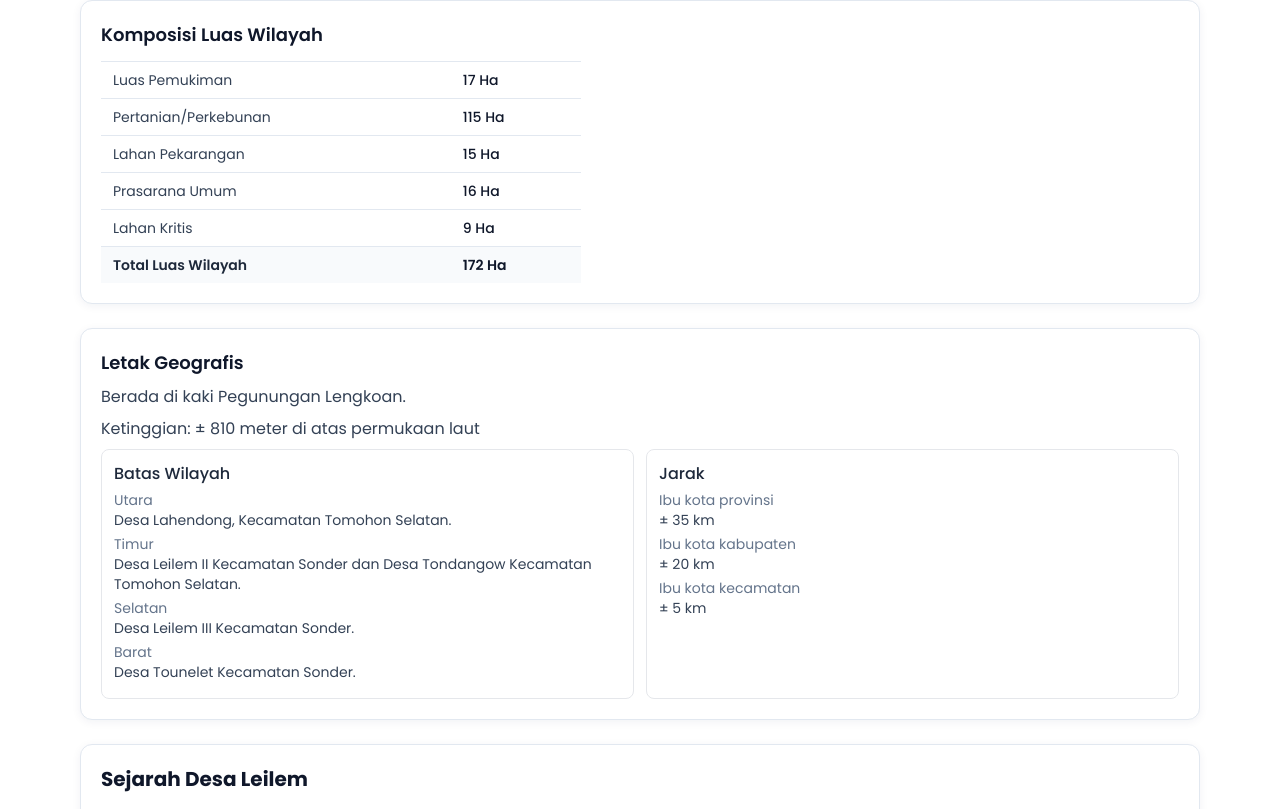
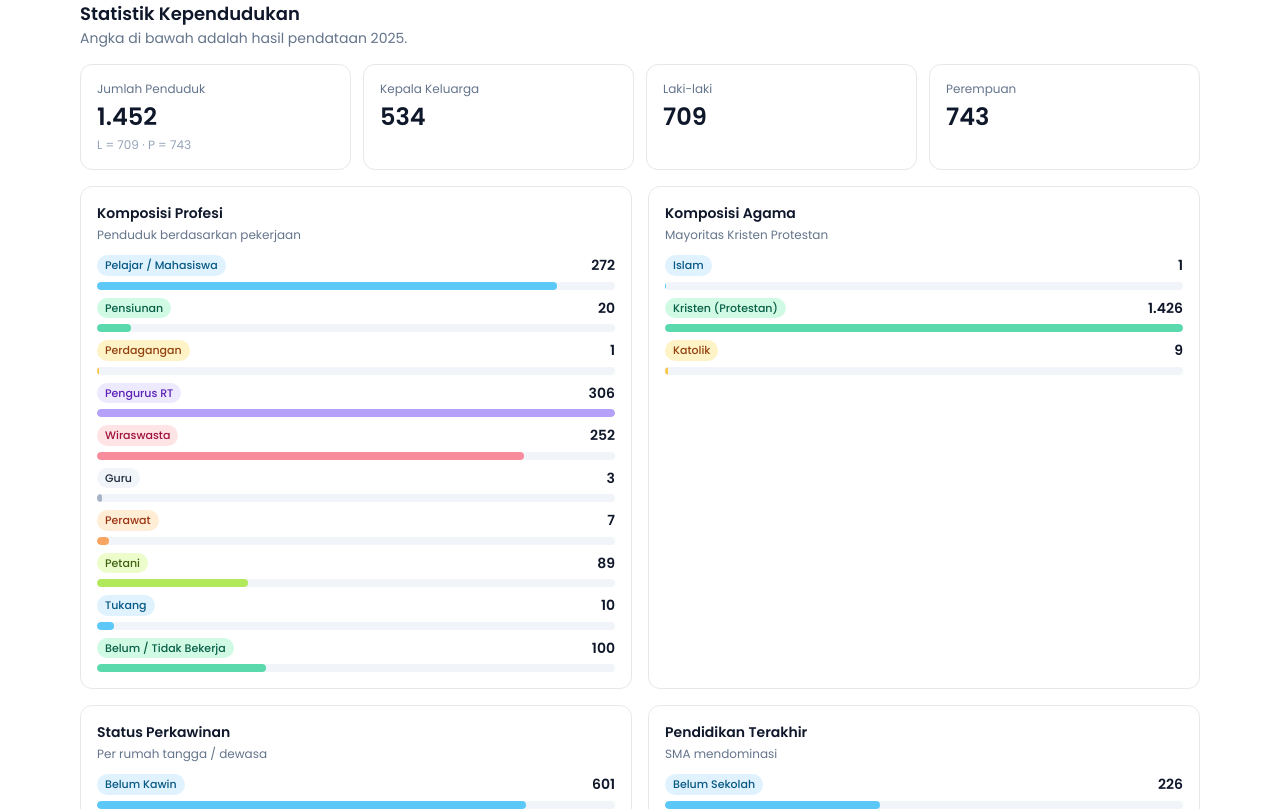
Before and after one commit to Yindraa/website_kkt, a Next.js app: page /profil in a window 1280 px wide. Shown: the part 1791-2600 px from the top of the page. Built offline with nearby package versions, Linux system fonts and the light colour scheme.

Commit message:
update data profil

```diff
--- a/src/data/profil.ts
+++ b/src/data/profil.ts
@@ -20,10 +20,11 @@ export const misi: string[] = [
  *  ======================= */
 export const demografi = {
   penduduk: {
+    // dari data kamu
+    total: 1452,
+    kk: 534,
     laki: 709,
     perempuan: 743,
-    total: 1452,
-    kk: 534,
   },
   dusunJaga: 6,
   luasWilayahHa: 172,
@@ -33,6 +34,48 @@ export const demografi = {
     { label: "Lahan Pekarangan", value: "15 Ha" },
     { label: "Prasarana Umum", value: "16 Ha" },
     { label: "Lahan Kritis", value: "9 Ha" },
+  ],
+
+  // ====== tambahan baru (hardcode) ======
+  // 2. Profesi
+  pekerjaan: [
+    { label: "Pelajar / Mahasiswa", value: 272 },
+    { label: "Pensiunan", value: 20 },
+    { label: "Perdagangan", value: 1 },
+    { label: "Pengurus RT", value: 306 },
+    { label: "Wiraswasta", value: 252 },
+    { label: "Guru", value: 3 },
+    { label: "Perawat", value: 7 },
+    { label: "Petani", value: 89 },
+    { label: "Tukang", value: 10 },
+    { label: "Belum / Tidak Bekerja", value: 100 },
+  ],
+
+  // 3. Agama
+  agama: [
+    { label: "Islam", value: 1 },
+    { label: "Kristen (Protestan)", value: 1426 },
+    { label: "Katolik", value: 9 },
+  ],
+
+  // 4. Status Perkawinan
+  statusPerkawinan: [
+    { label: "Belum Kawin", value: 601 },
+    { label: "Kawin", value: 725 },
+    { label: "Cerai Hidup", value: 9 },
+    { label: "Cerai Mati", value: 101 },
+  ],
+
+  // 5. Pendidikan
+  pendidikan: [
+    { label: "Belum Sekolah", value: 226 },
+    { label: "Belum Tamat SD", value: 161 },
+    { label: "SLTP / SMP", value: 232 },
+    { label: "SMA", value: 544 },
+    { label: "D1 & D2", value: 6 },
+    { label: "D3", value: 13 },
+    { label: "S1", value: 105 },
+    { label: "S2", value: 5 },
   ],
 };
 
--- a/src/sections/profil/SectionProfil.tsx
+++ b/src/sections/profil/SectionProfil.tsx
@@ -21,6 +21,50 @@ import {
   struktur,
   heroImage,
 } from "@/data/profil";
+
+const DATA_PENDUDUK = {
+  total: 1452,
+  kk: 534,
+  laki: 709,
+  perempuan: 743,
+};
+
+const DATA_PROFESI = [
+  { label: "Pelajar / Mahasiswa", value: 272 },
+  { label: "Pensiunan", value: 20 },
+  { label: "Perdagangan", value: 1 },
+  { label: "Pengurus RT", value: 306 },
+  { label: "Wiraswasta", value: 252 },
+  { label: "Guru", value: 3 },
+  { label: "Perawat", value: 7 },
+  { label: "Petani", value: 89 },
+  { label: "Tukang", value: 10 },
+  { label: "Belum / Tidak Bekerja", value: 100 },
+];
+
+const DATA_AGAMA = [
+  { label: "Islam", value: 1 },
+  { label: "Kristen (Protestan)", value: 1426 },
+  { label: "Katolik", value: 9 },
+];
+
+const DATA_STATUS = [
+  { label: "Belum Kawin", value: 601 },
+  { label: "Kawin", value: 725 },
+  { label: "Cerai Hidup", value: 9 },
+  { label: "Cerai Mati", value: 101 },
+];
+
+const DATA_PENDIDIKAN = [
+  { label: "Belum Sekolah", value: 226 },
+  { label: "Belum Tamat SD", value: 161 },
+  { label: "SLTP / SMP", value: 232 },
+  { label: "SMA", value: 544 },
+  { label: "D1 & D2", value: 6 },
+  { label: "D3", value: 13 },
+  { label: "S1", value: 105 },
+  { label: "S2", value: 5 },
+];
 
 function LongTextPanel({
   title,
@@ -59,15 +103,98 @@ function LongTextPanel({
   );
 }
 
+const COLOR_BADGES = [
+  "bg-sky-100 text-sky-800",
+  "bg-emerald-100 text-emerald-800",
+  "bg-amber-100 text-amber-800",
+  "bg-violet-100 text-violet-800",
+  "bg-rose-100 text-rose-800",
+  "bg-slate-100 text-slate-800",
+  "bg-orange-100 text-orange-800",
+  "bg-lime-100 text-lime-800",
+];
+
+const COLOR_BARS = [
+  "bg-sky-400/80",
+  "bg-emerald-400/80",
+  "bg-amber-400/80",
+  "bg-violet-400/80",
+  "bg-rose-400/80",
+  "bg-slate-400/80",
+  "bg-orange-400/80",
+  "bg-lime-400/80",
+];
+
+function BarMetricList({
+  items,
+}: {
+  items: { label: string; value: number }[];
+}) {
+  const max = items.reduce((m, it) => (it.value > m ? it.value : m), 0) || 1;
+
+  return (
+    <div className="space-y-2">
+      {items.map((it, idx) => {
+        const ratio = (it.value / max) * 100;
+        const badgeColor = COLOR_BADGES[idx % COLOR_BADGES.length];
+        const barColor = COLOR_BARS[idx % COLOR_BARS.length];
+        return (
+          <div key={it.label} className="space-y-1.5">
+            <div className="flex items-center justify-between gap-3">
+              <span
+                className={`inline-flex items-center gap-1 rounded-full px-2 py-0.5 text-[11px] font-medium ${badgeColor}`}
+              >
+                {it.label}
+              </span>
+              <span className="text-sm font-semibold text-slate-900">
+                {it.value.toLocaleString("id-ID")}
+              </span>
+            </div>
+            <div className="h-2 rounded-full bg-slate-100 overflow-hidden">
+              <div
+                className={`h-full rounded-full ${barColor}`}
+                style={{ width: `${ratio}%` }}
+              />
+            </div>
+          </div>
+        );
+      })}
+    </div>
+  );
+}
+
+function MetricCard({
+  title,
+  subtitle,
+  items,
+}: {
+  title: string;
+  subtitle?: string;
+  items: { label: string; value: number }[];
+}) {
+  return (
+    <div className="rounded-xl border bg-white/80 backdrop-blur-sm p-4 space-y-3">
+      <div className="space-y-1">
+        <h3 className="text-sm font-semibold text-slate-900">{title}</h3>
+        {subtitle ? <p className="text-xs text-slate-500">{subtitle}</p> : null}
+      </div>
+      <BarMetricList items={items} />
+    </div>
+  );
+}
+
+/* =========================================================
+   HALAMAN UTAMA
+   ========================================================= */
 export default function SectionProfil() {
-  // Data untuk Demografi (ikon harus komponen, bukan string)
+  // demografi ringkas (punya kamu)
   const demografiItems = [
     {
       label: "Penduduk",
-      value: `${demografi.penduduk.total} jiwa (${demografi.penduduk.laki} L / ${demografi.penduduk.perempuan} P)`,
+      value: `${DATA_PENDUDUK.total} jiwa (${DATA_PENDUDUK.laki} L / ${DATA_PENDUDUK.perempuan} P)`,
       icon: Users,
     },
-    { label: "KK", value: `${demografi.penduduk.kk} KK`, icon: Home },
+    { label: "KK", value: `${DATA_PENDUDUK.kk} KK`, icon: Home },
     {
       label: "Luas Wilayah",
       value: `${demografi.luasWilayahHa} Ha`,
@@ -84,6 +211,7 @@ export default function SectionProfil() {
 
   return (
     <div className="mx-auto max-w-6xl px-4 py-8 space-y-6">
+      {/* HEADER */}
       <header>
         <h1 className="text-2xl sm:text-3xl font-bold text-slate-900">
           Profil Desa Leilem
@@ -94,7 +222,7 @@ export default function SectionProfil() {
         </p>
       </header>
 
-      {/* Foto hero di bawah judul & deskripsi, tidak terpotong */}
+      {/* HERO FOTO */}
       {hero && (
         <div className="panel p-3">
           <Image
@@ -109,13 +237,82 @@ export default function SectionProfil() {
         </div>
       )}
 
-      {/* Visi & Misi */}
+      {/* VISI & MISI */}
       <VisionMissions visi={visi} misi={misi} />
 
-      {/* Demografi ringkas */}
+      {/* DEMOGRAFI RINGKAS */}
       <DemografiStats items={demografiItems} />
 
-      {/* Komposisi luas wilayah */}
+      {/* STATISTIK KEPENDUDUKAN – versi grafis baru */}
+      <section className="space-y-4">
+        <div className="flex items-center justify-between gap-3">
+          <div>
+            <h2 className="text-lg font-semibold text-slate-900">
+              Statistik Kependudukan
+            </h2>
+            <p className="text-sm text-slate-500">
+              Angka di bawah adalah hasil pendataan 2025.
+            </p>
+          </div>
+        </div>
+
+        {/* angka ringkas */}
+        <div className="grid gap-3 md:grid-cols-4">
+          <div className="rounded-xl border bg-white p-4">
+            <p className="text-xs text-slate-500">Jumlah Penduduk</p>
+            <p className="text-2xl font-semibold text-slate-900 mt-1">
+              {DATA_PENDUDUK.total.toLocaleString("id-ID")}
+            </p>
+            <p className="text-xs text-slate-400 mt-1">
+              L = {DATA_PENDUDUK.laki} · P = {DATA_PENDUDUK.perempuan}
+            </p>
+          </div>
+          <div className="rounded-xl border bg-white p-4">
+            <p className="text-xs text-slate-500">Kepala Keluarga</p>
+            <p className="text-2xl font-semibold text-slate-900 mt-1">
+              {DATA_PENDUDUK.kk.toLocaleString("id-ID")}
+            </p>
+          </div>
+          <div className="rounded-xl border bg-white p-4">
+            <p className="text-xs text-slate-500">Laki-laki</p>
+            <p className="text-2xl font-semibold text-slate-900 mt-1">
+              {DATA_PENDUDUK.laki.toLocaleString("id-ID")}
+            </p>
+          </div>
+          <div className="rounded-xl border bg-white p-4">
+            <p className="text-xs text-slate-500">Perempuan</p>
+            <p className="text-2xl font-semibold text-slate-900 mt-1">
+              {DATA_PENDUDUK.perempuan.toLocaleString("id-ID")}
+            </p>
+          </div>
+        </div>
+
+        {/* grafik */}
+        <div className="grid gap-4 lg:grid-cols-2">
+          <MetricCard
+            title="Komposisi Profesi"
+            subtitle="Penduduk berdasarkan pekerjaan"
+            items={DATA_PROFESI}
+          />
+          <MetricCard
+            title="Komposisi Agama"
+            subtitle="Mayoritas Kristen Protestan"
+            items={DATA_AGAMA}
+          />
+          <MetricCard
+            title="Status Perkawinan"
+            subtitle="Per rumah tangga / dewasa"
+            items={DATA_STATUS}
+          />
+          <MetricCard
+            title="Pendidikan Terakhir"
+            subtitle="SMA mendominasi"
+            items={DATA_PENDIDIKAN}
+          />
+        </div>
+      </section>
+
+      {/* KOMPOSISI LUAS WILAYAH */}
       <section className="panel p-5">
         <h2 className="text-lg font-semibold text-slate-900">
           Komposisi Luas Wilayah
@@ -144,7 +341,7 @@ export default function SectionProfil() {
         </div>
       </section>
 
-      {/* Letak Geografis */}
+      {/* LETAK GEOGRAFIS */}
       <section className="panel p-5 space-y-2">
         <h2 className="text-lg font-semibold text-slate-900">
           Letak Geografis
@@ -183,20 +380,20 @@ export default function SectionProfil() {
         </div>
       </section>
 
-      {/* Sejarah (full, expandable) */}
+      {/* SEJARAH */}
       <LongTextPanel
         title="Sejarah Desa Leilem"
         preview={sejarahPreview}
         full={sejarahFull}
       />
 
-      {/* Peta & Galeri */}
+      {/* PETA & GALERI */}
       <div className="grid gap-4 lg:grid-cols-[1fr_420px]">
         <MapCard src={mapEmbed} />
         <GalleryStrip images={galeri} />
       </div>
 
-      {/* Struktur Perangkat & Kontak */}
+      {/* STRUKTUR & KONTAK */}
       <div className="grid gap-4 lg:grid-cols-[1fr_360px]">
         <StrukturGrid struktur={struktur} />
         <ContactCard />
```
